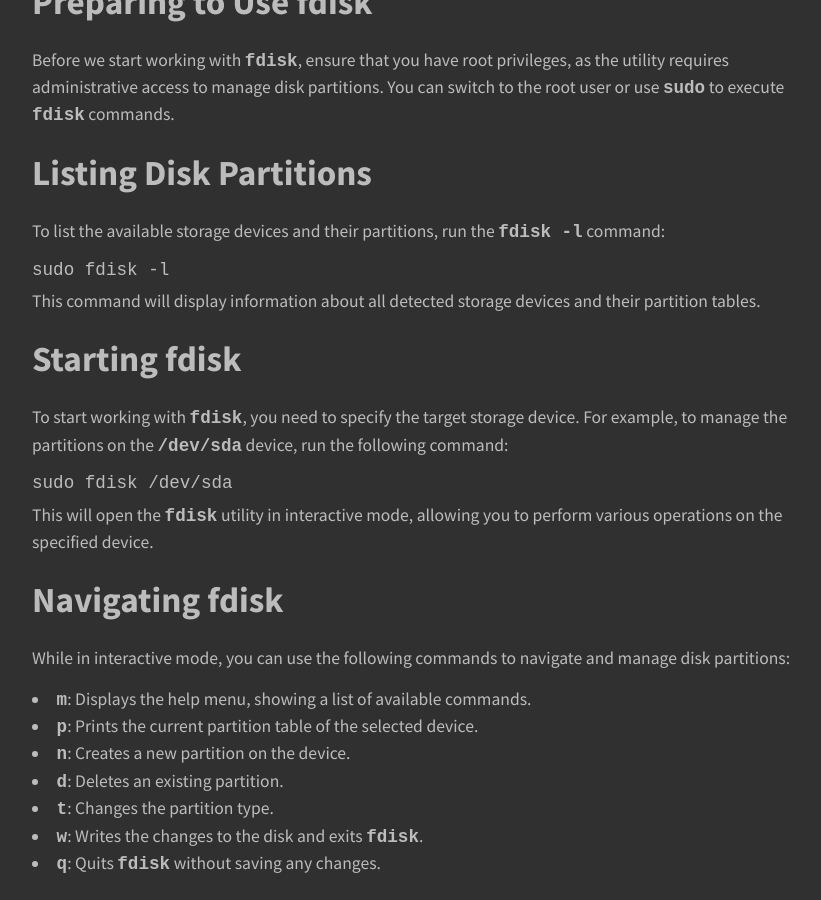
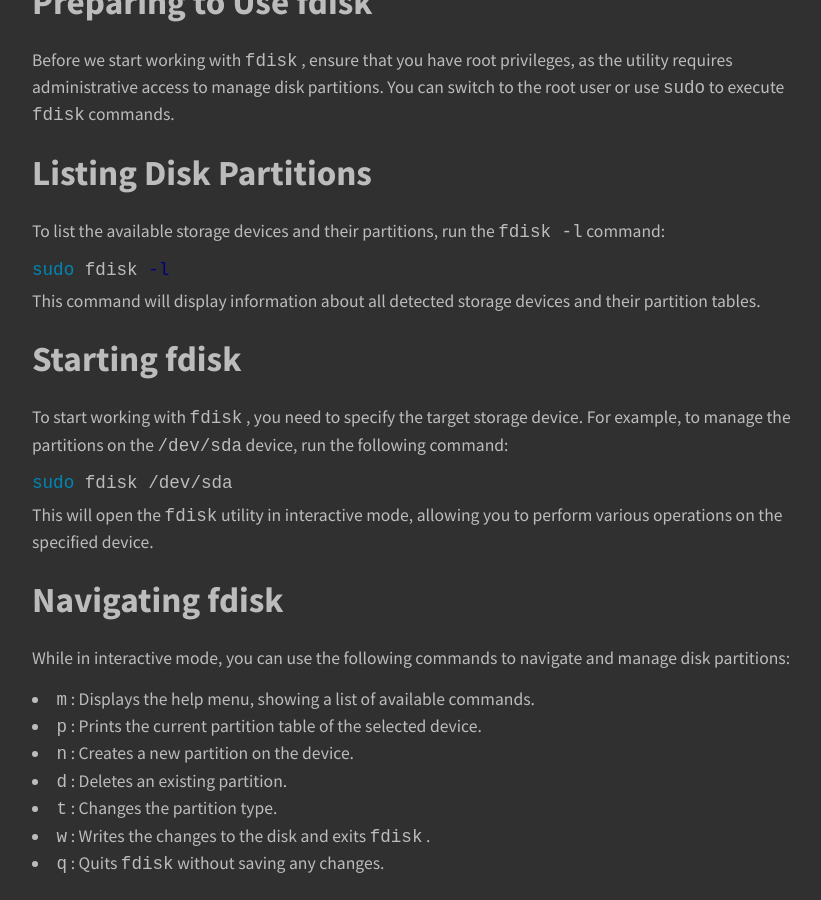
Before and after one commit to cristisulighetean/cristisulighetean.github.io, a Jekyll site: the page built from _posts/2023-04-28-fdisk.md, in a window 1280 px wide and 900 px high, scrolled down 492 px. Shown: the whole window, without its empty margins (224-1045 px from the left). Built offline with Jekyll 4.4.1, drawn with Linux system fonts in a browser that asks for light colours; nearby versions of some CDN libraries.

Commit message:
Some small corrections to the fdisk post

````diff
--- a/_posts/2023-04-28-fdisk.md
+++ b/_posts/2023-04-28-fdisk.md
@@ -4,94 +4,94 @@ title: "Working with fdisk"
 tags: [fdisk, linux]
 ---
 
-# **A Guide to Working with fdisk**
+#  A Guide to Working with fdisk
 
-**`fdisk`** is a powerful command-line utility for managing disk partitions on Linux systems. It allows you to create, delete, resize, and manipulate partitions on your storage devices. In this guide, we will walk you through the process of working with **`fdisk`** and cover the various features and options it provides.
+ `fdisk`  is a powerful command-line utility for managing disk partitions on Linux systems. It allows you to create, delete, resize, and manipulate partitions on your storage devices. In this guide, we will walk you through the process of working with  `fdisk`  and cover the various features and options it provides.
 
-## **Preparing to Use fdisk**
+##  Preparing to Use fdisk
 
-Before we start working with **`fdisk`**, ensure that you have root privileges, as the utility requires administrative access to manage disk partitions. You can switch to the root user or use **`sudo`** to execute **`fdisk`** commands.
+Before we start working with  `fdisk` , ensure that you have root privileges, as the utility requires administrative access to manage disk partitions. You can switch to the root user or use  `sudo`  to execute  `fdisk`  commands.
 
-## **Listing Disk Partitions**
+##  Listing Disk Partitions
 
-To list the available storage devices and their partitions, run the **`fdisk -l`** command:
+To list the available storage devices and their partitions, run the  `fdisk -l`  command:
 
-```
+```sh
 sudo fdisk -l
 ```
 
 This command will display information about all detected storage devices and their partition tables.
 
-## **Starting fdisk**
+##  Starting fdisk
 
-To start working with **`fdisk`**, you need to specify the target storage device. For example, to manage the partitions on the **`/dev/sda`** device, run the following command:
+To start working with  `fdisk` , you need to specify the target storage device. For example, to manage the partitions on the  `/dev/sda`  device, run the following command:
 
-```
+```sh
 sudo fdisk /dev/sda
 ```
 
-This will open the **`fdisk`** utility in interactive mode, allowing you to perform various operations on the specified device.
+This will open the  `fdisk`  utility in interactive mode, allowing you to perform various operations on the specified device.
 
-## **Navigating fdisk**
+##  Navigating fdisk
 
 While in interactive mode, you can use the following commands to navigate and manage disk partitions:
 
-- **`m`**: Displays the help menu, showing a list of available commands.
-- **`p`**: Prints the current partition table of the selected device.
-- **`n`**: Creates a new partition on the device.
-- **`d`**: Deletes an existing partition.
-- **`t`**: Changes the partition type.
-- **`w`**: Writes the changes to the disk and exits **`fdisk`**.
-- **`q`**: Quits **`fdisk`** without saving any changes.
+-  `m` : Displays the help menu, showing a list of available commands.
+-  `p` : Prints the current partition table of the selected device.
+-  `n` : Creates a new partition on the device.
+-  `d` : Deletes an existing partition.
+-  `t` : Changes the partition type.
+-  `w` : Writes the changes to the disk and exits  `fdisk` .
+-  `q` : Quits  `fdisk`  without saving any changes.
 
-## **Creating a New Partition**
+##  Creating a New Partition
 
 To create a new partition, follow these steps:
 
-1. Enter the **`n`** command to create a new partition.
-2. Choose the partition type: primary (**`p`**) or extended (**`e`**). Primary partitions can host filesystems, while extended partitions can host multiple logical partitions.
+1. Enter the  `n`  command to create a new partition.
+2. Choose the partition type: primary ( `p` ) or extended ( `e` ). Primary partitions can host filesystems, while extended partitions can host multiple logical partitions.
 3. Specify the partition number. If you're creating a primary partition, the number must be between 1 and 4. For extended partitions, you can create multiple logical partitions within the extended partition.
 4. Set the starting sector for the partition. You can accept the default value or specify a custom starting sector.
-5. Define the partition size by specifying the last sector or the partition size using the **`+`** notation (e.g., **`+5G`** for a 5 GB partition).
-6. Once you're satisfied with the partition configuration, use the **`w`** command to write the changes to the disk.
+5. Define the partition size by specifying the last sector or the partition size using the  `+`  notation (e.g.,  `+5G`  for a 5 GB partition).
+6. Once you're satisfied with the partition configuration, use the  `w`  command to write the changes to the disk.
 
-## **Deleting a Partition**
+##  Deleting a Partition
 
 To delete a partition, follow these steps:
 
-1. Enter the **`d`** command to delete a partition.
+1. Enter the  `d`  command to delete a partition.
 2. Specify the partition number you want to delete.
-3. Confirm your choice by pressing **`Enter`**.
-4. Use the **`w`** command to write the changes to the disk.
+3. Confirm your choice by pressing  `Enter` .
+4. Use the  `w`  command to write the changes to the disk.
 
-## **Changing a Partition Type**
+##  Changing a Partition Type
 
 To change the partition type, follow these steps:
 
-1. Enter the **`t`** command to change the partition type.
+1. Enter the  `t`  command to change the partition type.
 2. Specify the partition number you want to modify.
-3. Enter the new partition type's hexadecimal code (e.g., **`83`** for Linux, **`82`** for swap). You can view a list of supported partition types by typing **`L`**.
-4. Use the **`w`** command to write the changes to the disk.
+3. Enter the new partition type's hexadecimal code (e.g.,  `83`  for Linux,  `82`  for swap). You can view a list of supported partition types by typing  `L` .
+4. Use the  `w`  command to write the changes to the disk.
 
-## **Resizing a Partition**
+##  Resizing a Partition
 
-**`fdisk`** does not natively support resizing partitions. However, you can achieve this by deleting the existing partition and creating a new one with the desired size, without writing the changes to the disk in between these operations. Note that this method is risky and may result in data loss, so ensure you have a backup before proceeding.
+ `fdisk`  does not natively support resizing partitions. However, you can achieve this by deleting the existing partition and creating a new one with the desired size, without writing the changes to the disk in between these operations. Note that this method is risky and may result in data loss, so ensure you have a backup before proceeding.
 
 To resize a partition, follow these steps:
 
-1. Use the **`p`** command to print the current partition table.
+1. Use the  `p`  command to print the current partition table.
 2. Note down the starting sector of the partition you want to resize.
-3. Enter the **`d`** command to delete the partition.
+3. Enter the  `d`  command to delete the partition.
 4. Specify the partition number you want to delete.
-5. Create a new partition using the **`n`** command, as described in the "Creating a New Partition" section.
+5. Create a new partition using the  `n`  command, as described in the "Creating a New Partition" section.
 6. Use the starting sector you noted down in step 2 for the new partition.
-7. Define the new partition size by specifying the last sector or the partition size using the **`+`** notation (e.g., **`+10G`** for a 10 GB partition).
-8. Use the **`w`** command to write the changes to the disk.
+7. Define the new partition size by specifying the last sector or the partition size using the  `+`  notation (e.g.,  `+10G`  for a 10 GB partition).
+8. Use the  `w`  command to write the changes to the disk.
 
-After resizing the partition, you may need to resize the filesystem as well, using utilities like **`resize2fs`** for ext4 or **`xfs_growfs`** for XFS.
+After resizing the partition, you may need to resize the filesystem as well, using utilities like  `resize2fs`  for ext4 or  `xfs_growfs`  for XFS.
 
-## **Final Thoughts**
+##  Final Thoughts
 
-**`fdisk`** is a versatile and powerful tool for managing disk partitions on Linux systems. With the commands and examples provided in this guide, you can efficiently create, delete, and manipulate partitions on your storage devices.
+ `fdisk`  is a versatile and powerful tool for managing disk partitions on Linux systems. With the commands and examples provided in this guide, you can efficiently create, delete, and manipulate partitions on your storage devices.
 
-However, keep in mind that working with **`fdisk`** can be risky, as it directly modifies the partition table. Always backup your data before making changes to your disk partitions, and exercise caution while using **`fdisk`** to avoid data loss or system corruption.
+However, keep in mind that working with  `fdisk`  can be risky, as it directly modifies the partition table. Always backup your data before making changes to your disk partitions, and exercise caution while using  `fdisk`  to avoid data loss or system corruption.
````
